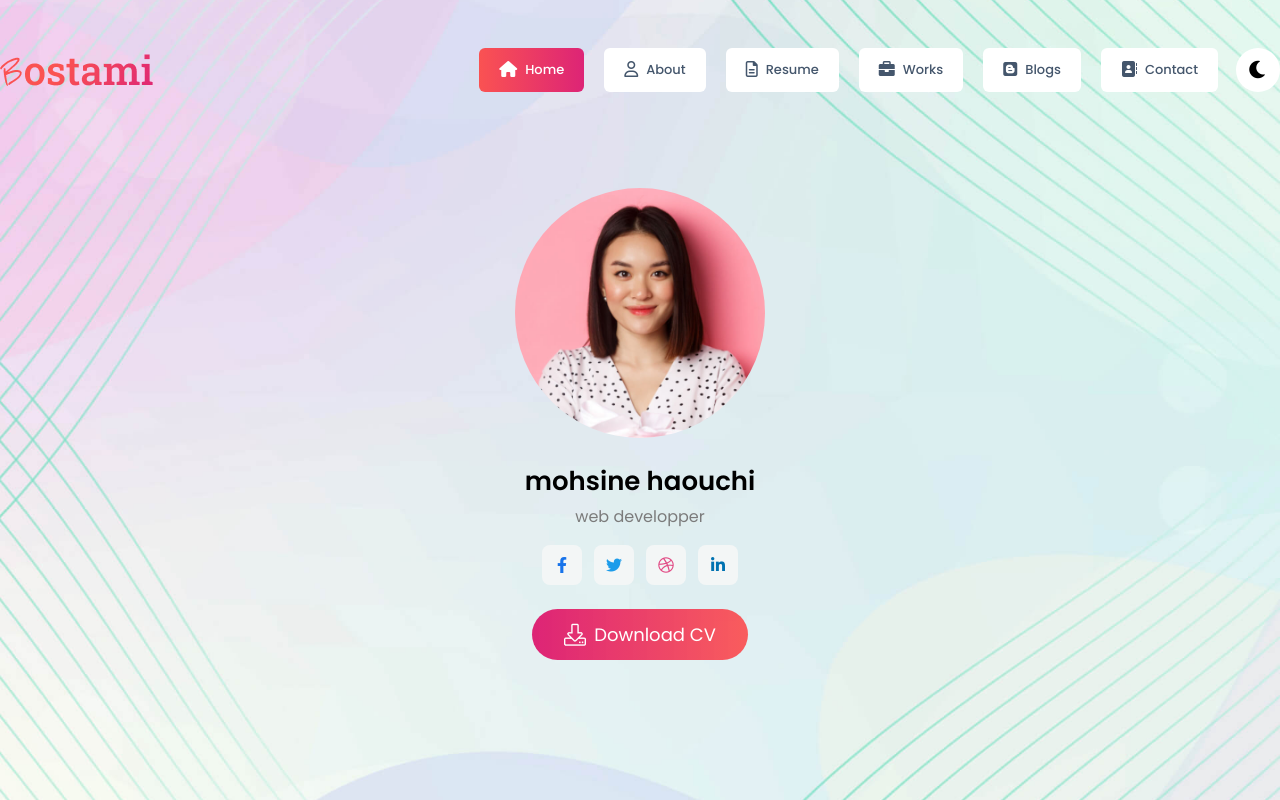
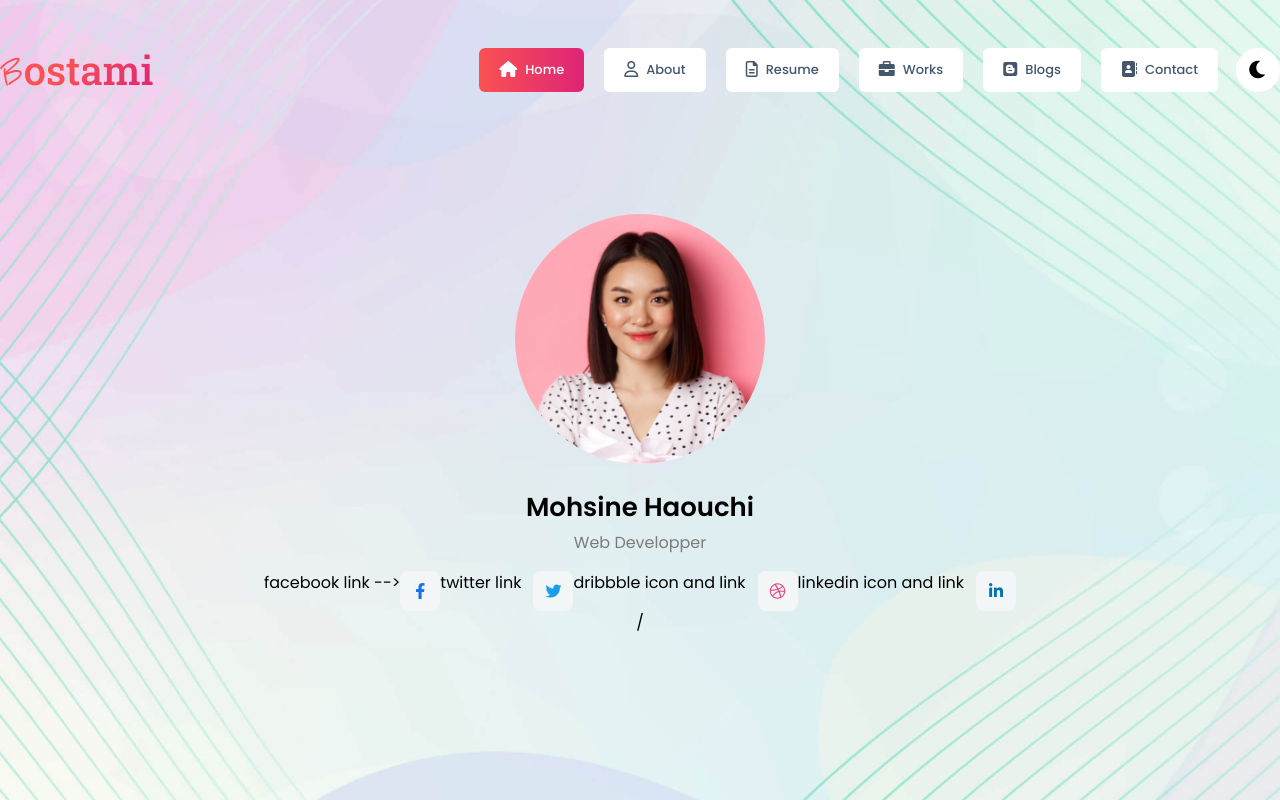
Before and after one commit to mohsinehouchi/portfulio, a plain HTML site: page index.html in a window 1280 px wide. Drawn offline with Linux system fonts and the light colour scheme.

Commit message:
mohsine haouchi

```diff
--- a/index.html
+++ b/index.html
@@ -167,45 +167,36 @@
                     <!-- personal image -->
                     <img class="rounded-full w-[250px] h-[250px] 2xl:w-[280px] 2xl:h-[280px]"
                         src="images/about/avatar.jpg" alt="about avatar" />
-                    <h3 class="mt-6 mb-1 text-5xl font-semibold dark:text-white"> mohsine haouchi </h3>
-                    <p class="mb-4 text-[#7B7B7B]">web developper</p>
+                    <h3 class="mt-6 mb-1 text-5xl font-semibold dark:text-white"> Mohsine Haouchi </h3>
+                    <p class="mb-4 text-[#7B7B7B]">Web Developper</p>
                     <!-- social link and social  buttons -->
                     <div class="flex space-x-3">
-                        <!-- facebook link -->
+                        facebook link -->
                         <a href="https://www.facebook.com/" target="_blank" rel="noopener noreferrer">
                             <span class="socialbtn text-[#1773EA]">
                                 <i class="fa-brands fa-facebook-f"></i>
                             </span>
                         </a>
-                        <!-- twitter link -->
+                        twitter link
                         <a href="https://twitter.com/" target="_blank" rel="noopener noreferrer">
                             <span class="socialbtn text-[#1C9CEA]">
                                 <i class="fa-brands fa-twitter"></i>
                             </span>
                         </a>
-                        <!-- dribbble icon and link -->
+                        dribbble icon and link
                         <a href="https://dribbble.com/" target="_blank" rel="noopener noreferrer">
                             <span class="socialbtn text-[#e14a84]">
                                 <i class="fa-brands fa-dribbble"></i>
                             </span>
                         </a>
-                        <!-- linkedin icon and link -->
+                        linkedin icon and link
                         <a href="https://www.linkedin.com/" target="_blank" rel="noopener noreferrer">
                             <span class="socialbtn text-[#0072b1]">
                                 <i class="fa-brands fa-linkedin-in"></i>
                             </span>
                         </a>
                     </div>
-                    <!-- dowanload button -->
-                    <button class="dowanload-btn">
-                        <img src="images/icons/dowanload.png" alt="icon" class="mr-2" />Download CV </button>
-                </div>
-                <!-- Home page contant End -->
-            </div>
-        </div>
-    </div>
-
-
+                   /
     <!--==== js =====-->
     <script src="js/vendor/jquary.min.js"></script>
     <!-- main js -->
```
